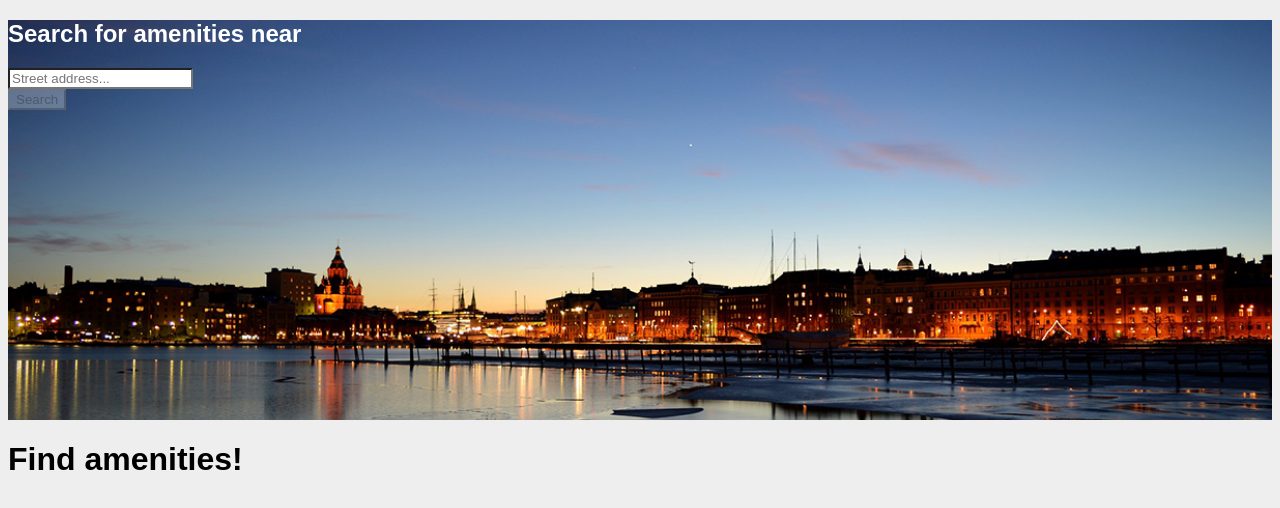
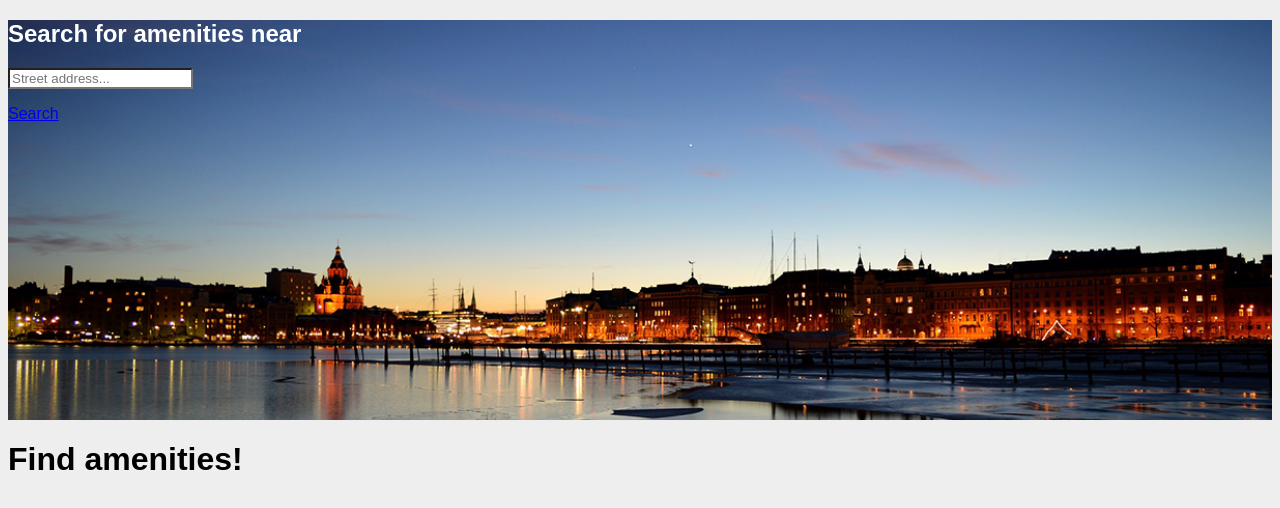
Before and after one commit to vygandas/helsinki-transit-route-amenities-react-typescript-graphql, a React app: page /#/ in a window 1280 px wide. Shown: the top 508 px of the page. Built offline with nearby package versions, Linux system fonts and the light colour scheme; the HTML template or start-up script is replaced by a standard one.

Commit message:
Routing to results page implemented

```diff
--- a/package.json
+++ b/package.json
@@ -35,6 +35,8 @@
     "@types/react-dom": "^16.0.6",
     "@types/react-onclickoutside": "^6.0.3",
     "@types/react-redux": "^6.0.4",
+    "@types/react-router": "^4.0.29",
+    "@types/react-router-dom": "^4.2.7",
     "awesome-typescript-loader": "^5.0.0",
     "axios": "^0.18.0",
     "babel-cli": "^6.26.0",
--- a/src/App.tsx
+++ b/src/App.tsx
@@ -3,7 +3,7 @@ import "assets/scss/App.scss";
 
 import store from "./store";
 import {Provider} from "react-redux";
-import { HashRouter, Switch, Route, IndexRoute } from "react-router-dom";
+import { HashRouter, Switch, Route } from "react-router-dom";
 import FrontDoorPage from "./views/FrontDoor/index";
 import AmenitiesPage from "./views/Amenities/index";
 
@@ -17,12 +17,14 @@ export default class App extends React.Component<AppProps, undefined> {
         return (
             <Provider store={store}>
                 <div className="app-component">
-                    <Header/>
                     <HashRouter>
-                        <Switch>
-                            <Route exact path="/" component={FrontDoorPage}/>
-                            <Route path="/:location" component={AmenitiesPage}/>
-                        </Switch>
+                        <div>
+                            <Header/>
+                            <Switch>
+                                <Route name="home" exact path="/" component={FrontDoorPage}/>
+                                <Route name="amenities" path="/:address/:lat/:lon" component={AmenitiesPage}/>
+                            </Switch>
+                        </div>
                     </HashRouter>
                 </div>
             </Provider>
--- a/src/components/SearchForm/SearchForm.scss
+++ b/src/components/SearchForm/SearchForm.scss
@@ -1,4 +1,13 @@
 .search-form-component {
   position: relative;
   max-width: 500px;
+
+  .btn {
+    display: block;
+    padding-top: 16px;
+  }
+
+  .link-disabled {
+    cursor: no-drop !important;
+  }
 }
--- a/src/components/SearchForm/index.tsx
+++ b/src/components/SearchForm/index.tsx
@@ -8,6 +8,8 @@ import {TAutoCompleteFeature} from "../../types/TAutoCompleteFeature";
 import {IAmenitiesState} from "../../interfaces/IAmenitiesState";
 import {AutoCompleteComponent} from "../AutoComplete/index";
 import { ISelectedAddress } from "../../interfaces/ISelectedAddress";
+import { Route, Redirect } from 'react-router'
+import { Link, withRouter } from "react-router-dom";
 
 export interface SearchFormComponentProps {
     selected: ISelectedAddress;
@@ -20,6 +22,7 @@ export interface SearchFormComponentProps {
 interface SearchFormComponentState {
     isAddressSelected: boolean;
     inputValue: string;
+    selectedAddress: ISelectedAddress;
 }
 
 class SearchFormComponent extends React.Component<SearchFormComponentProps, SearchFormComponentState> {
@@ -28,13 +31,12 @@ class SearchFormComponent extends React.Component<SearchFormComponentProps, Sear
         super(props);
         this.state = {
             isAddressSelected: false,
-            inputValue: ''
+            inputValue: '',
+            selectedAddress: null
         };
         this.getAutoCompleteDebounced = debounce(300, false, this.getAutoComplete);
     }
     getAutoComplete = (text: string): void => {
-        console.log("text", text);
-        console.log("SearchFormComponent this.props", this.props);
         if (text !== null && text.length > 0) {
             this.props.getStreetSuggestions(text);
         } else {
@@ -50,10 +52,17 @@ class SearchFormComponent extends React.Component<SearchFormComponentProps, Sear
     selectSuggestionHandler = (suggestion: ISelectedAddress) => {
         this.setState({
             isAddressSelected: true,
-            inputValue: suggestion.address
+            inputValue: suggestion.address,
+            selectedAddress: suggestion
         });
         this.props.setSelectedAddress(suggestion);
         this.props.clearStreetSuggestions();
+    }
+    searchHandler = (e) => {
+        if (!this.state.isAddressSelected) {
+            e.preventDefault();
+            return false;
+        }
     }
     render(): JSX.Element {
         return (
@@ -71,11 +80,13 @@ class SearchFormComponent extends React.Component<SearchFormComponentProps, Sear
                         value={this.state.inputValue}
                     />
                     <div className="input-group-append">
-                        <button
-                            className="btn btn-primary"
-                            type="button"
-                            disabled={!this.state.isAddressSelected}
-                        >Search</button>
+                        <Link
+                            to={this.state.isAddressSelected
+                                ? `/${this.props.selected.address}/${this.props.selected.lat}/${this.props.selected.lon}`
+                                : ''}
+                            className={`btn btn-primary ${!this.state.isAddressSelected ? 'link-disabled' : ''}`}
+                            onClick={this.searchHandler}
+                        >Search</Link>
                     </div>
                 </div>
                 <AutoCompleteComponent
--- a/src/views/Amenities/index.tsx
+++ b/src/views/Amenities/index.tsx
@@ -1,8 +1,18 @@
 import * as React from "react";
+import {connect} from "react-redux";
 import "./Amenities.scss";
+import { ISelectedAddress } from "../../interfaces/ISelectedAddress";
+import { setSelectedAddress } from "../../actions/search.actions";
+import { IAmenitiesState } from "../../interfaces/IAmenitiesState";
 
 export interface AmenitiesPageProps {
-    match: { params?: { location?: string } };
+    match: { params?: {
+        address: string;
+        lat: number;
+        lon: number;
+    }};
+    selected: ISelectedAddress;
+    setSelectedAddress: typeof setSelectedAddress;
 }
 
 interface AmenitiesPageState {
@@ -12,6 +22,15 @@ class AmenitiesPage extends React.Component<AmenitiesPageProps, AmenitiesPageSta
     constructor(props: AmenitiesPageProps) {
         super(props);
     }
+    componentWillMount(): void {
+        if (this.props.selected === null) {
+            this.props.setSelectedAddress({
+                address: this.props.match.params.address,
+                lat: this.props.match.params.lat,
+                lon: this.props.match.params.lon,
+            });
+        }
+    }
     render(): JSX.Element {
         return (
             <div className="container">
@@ -19,7 +38,7 @@ class AmenitiesPage extends React.Component<AmenitiesPageProps, AmenitiesPageSta
                     <div className="col-12">
                         <div className="amenities-page text-center p-5">
                             <h1 className="display-1">
-                                Amenities at {this.props.match.params.location}
+                                Amenities at {this.props.match.params.address}
                             </h1>
                         </div>
                     </div>
@@ -28,5 +47,10 @@ class AmenitiesPage extends React.Component<AmenitiesPageProps, AmenitiesPageSta
         );
     }
 }
-
-export default AmenitiesPage;
+const mapStateToProps = (state: { amenities: IAmenitiesState }) => ({
+    selected: state.amenities.selected
+});
+export default connect(
+    mapStateToProps,
+    {setSelectedAddress}
+)(AmenitiesPage);
```
Also changed, not shown: 1 other file (tests, documents, lock files or other folders).
